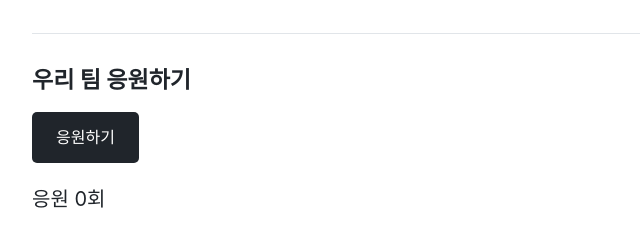
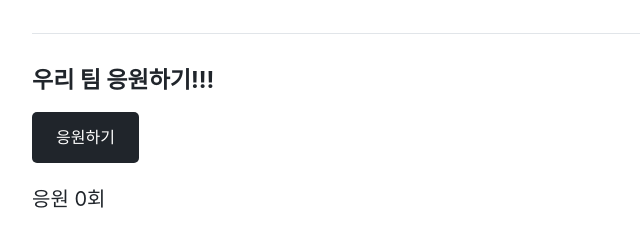
Before and after one commit to arimlee270/team-intro, a plain HTML site: page index.html in a window 1280 px wide. Shown: the part 406-641 px from the top of the page, 236-876 px from the left. Drawn offline with Linux system fonts and the light colour scheme.

Commit message:
Update index.html

```diff
--- a/index.html
+++ b/index.html
@@ -17,7 +17,7 @@
       <p>HTML, CSS, JavaScript로 만든 팀 소개 페이지입니다.</p>
     </section>
     <section>
-      <h2>우리 팀 응원하기</h2>
+      <h2>우리 팀 응원하기!!!</h2>
       <button id="cheer" type="button">응원하기</button>
       <p id="count" aria-live="polite">응원 0회</p>
     </section>
```
